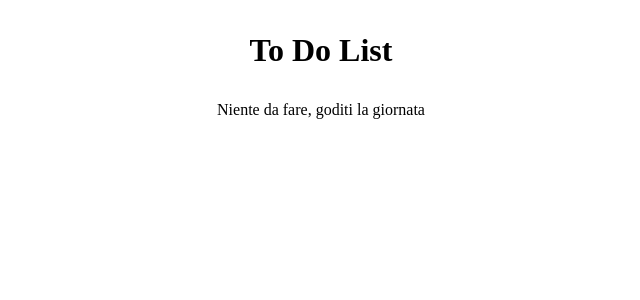
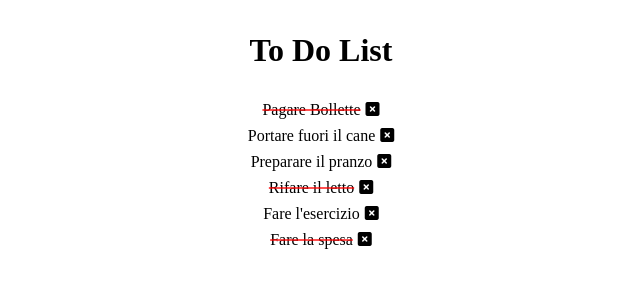
Before and after one commit to AndreaParrini/vue-todolist, a Vue app: page / in a window 1280 px wide. Shown: the top 300 px of the page, without its empty margins (319-959 px from the left). Built offline with nearby package versions, Linux system fonts and the light colour scheme.

Commit message:
modify v-bind class in span

```diff
--- a/src/App.vue
+++ b/src/App.vue
@@ -50,9 +50,9 @@ export default {
 <template>
   <div class="container">
     <h1>To Do List</h1>
-    <ul v-if="toDoList > 0">
-      <li v-for="(item, index) in toDoList">
-        <span :class="item.done ? 'line-through' : ''">{{ item.text }}</span>
+    <ul v-if="toDoList.length > 0">
+      <li v-for="(item, index) in   toDoList  ">
+        <span :class="{ 'line-through': item.done }">{{ item.text }}</span>
         <span>
           <i class="fa-solid fa-square-xmark" @click="remove(index)"></i>
         </span>
```
